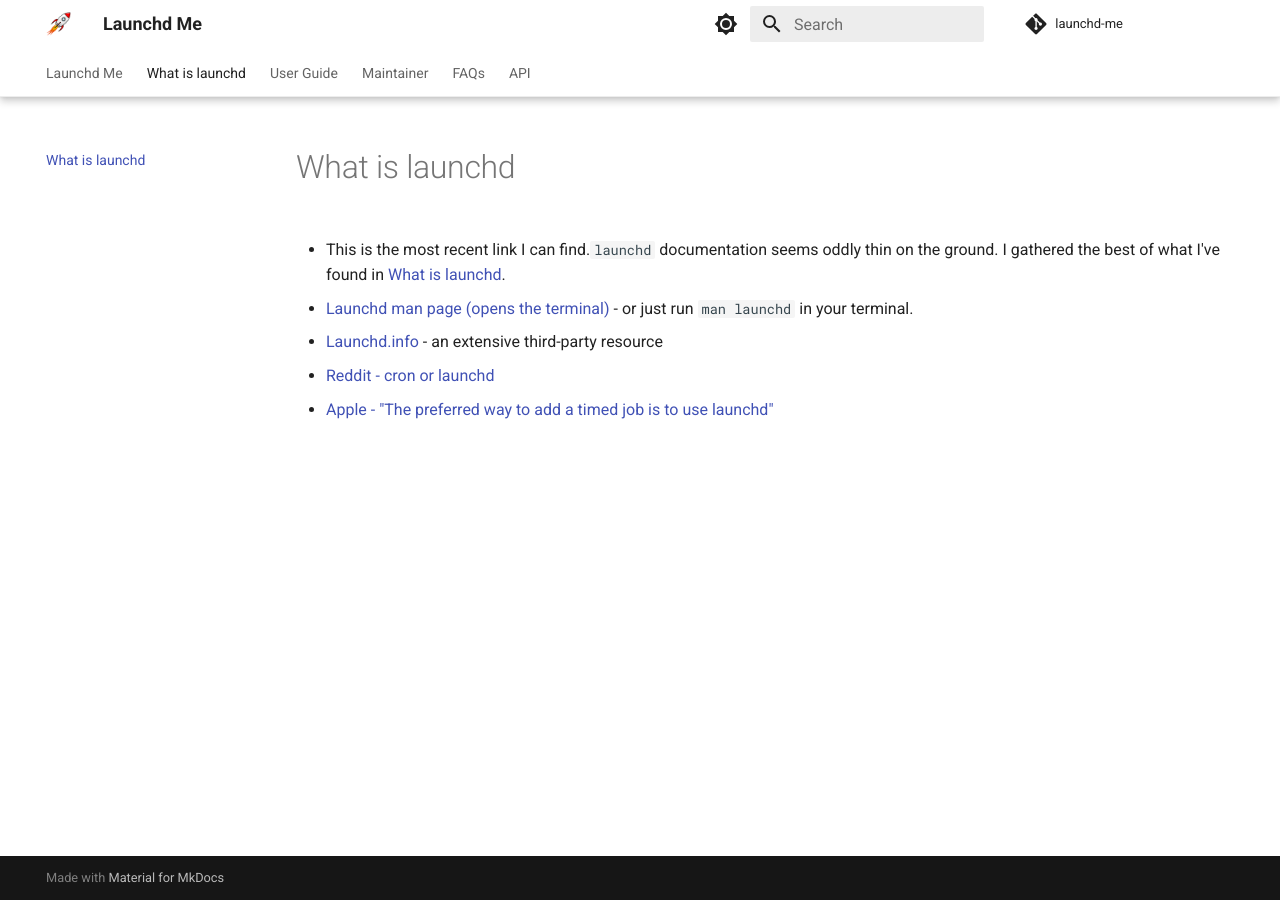
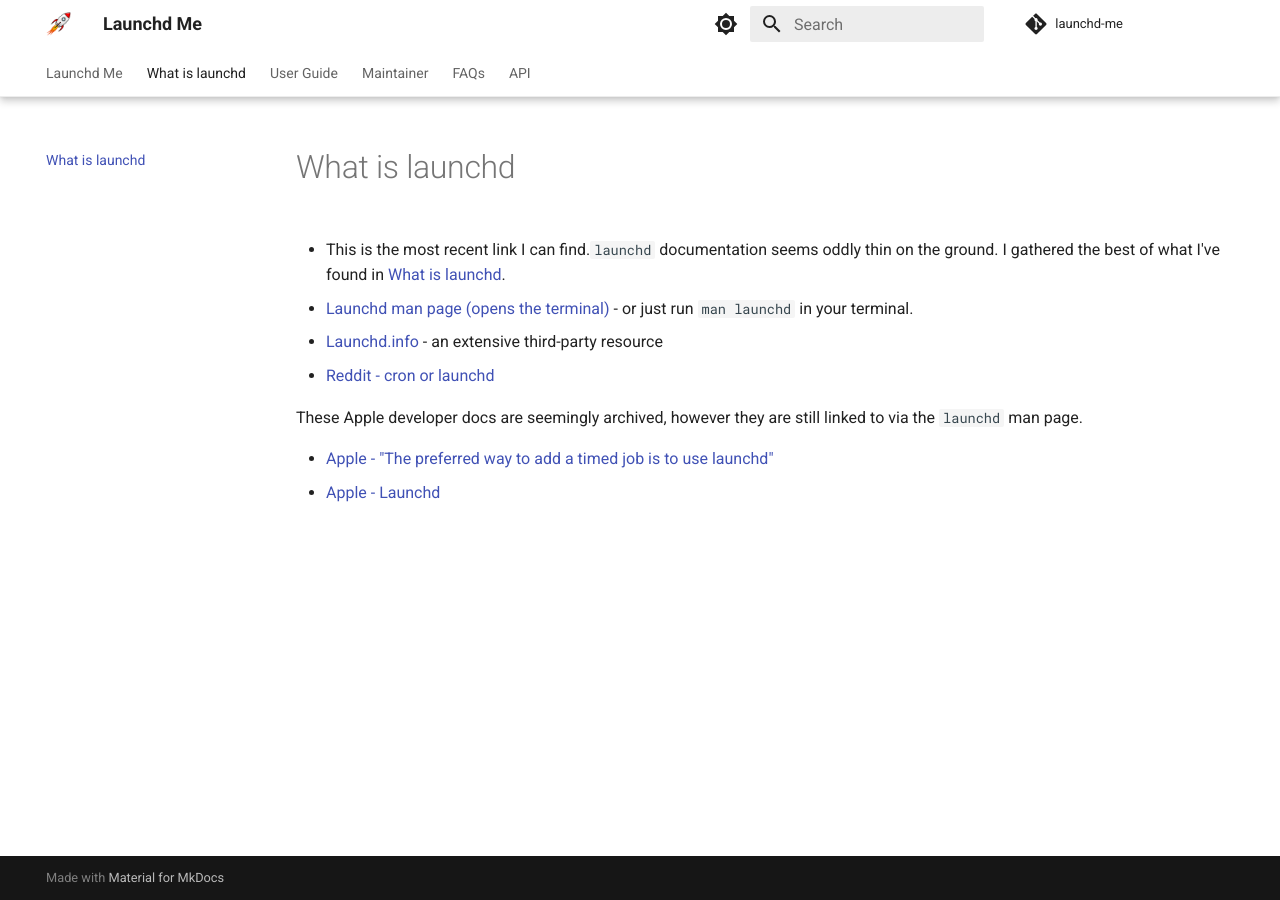
Before and after one commit to chrisbillows/launchd-me, an MkDocs documentation site: the page built from docs/what_is_launchd.md, in a window 1280 px wide. Built offline with MkDocs 1.6.1 and Material for MkDocs 9.7.7, drawn with Linux system fonts in a browser that asks for light colours; comment, search, counter and statistics services are not loaded.

```diff
--- a/docs/what_is_launchd.md
+++ b/docs/what_is_launchd.md
@@ -5,4 +5,9 @@
 `man launchd` in your terminal.
 * [Launchd.info](https://launchd.info/) - an extensive third-party resource
 * [Reddit - cron or launchd](https://www.reddit.com/r/MacOS/comments/13r469w/cron_or_launchd/)
+
+These Apple developer docs are seemingly archived, however they are still linked to via
+the `launchd` man page.
+
 * [Apple - "The preferred way to add a timed job is to use launchd"]([text](https://developer.apple.com/library/archive/documentation/MacOSX/Conceptual/BPSystemStartup/Chapters/ScheduledJobs.html#//apple_ref/doc/uid/10000172i-CH1-SW2))
+* [Apple - Launchd](https://developer.apple.com/library/archive/documentation/MacOSX/Conceptual/BPSystemStartup/Chapters/Introduction.html)
```
